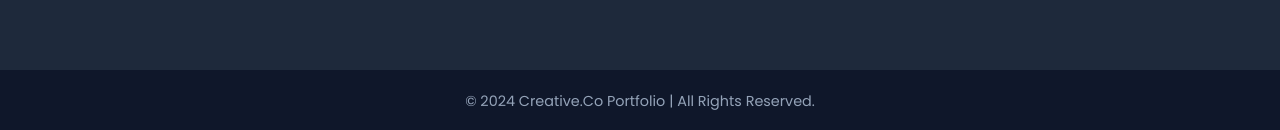
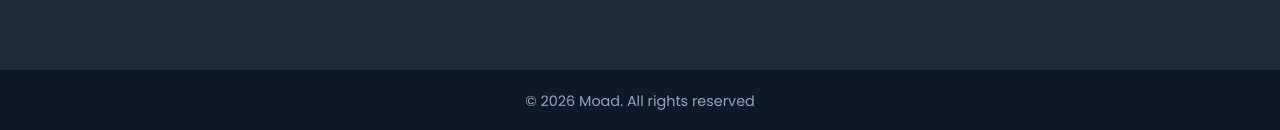
Before and after one commit to moadqarbal/testla, a plain HTML site: page index.html in a window 1280 px wide. Shown: the part 4515-4645 px from the top of the page. Drawn offline with Linux system fonts and the light colour scheme.

Commit message:
feat: add footer copyright (#5)

```diff
--- a/index.html
+++ b/index.html
@@ -485,7 +485,7 @@
     </section>
 
     <footer>
-        &copy; 2024 Creative.Co Portfolio | All Rights Reserved.
+        &copy; 2026 Moad. All rights reserved
     </footer>
 
 </body>
```
